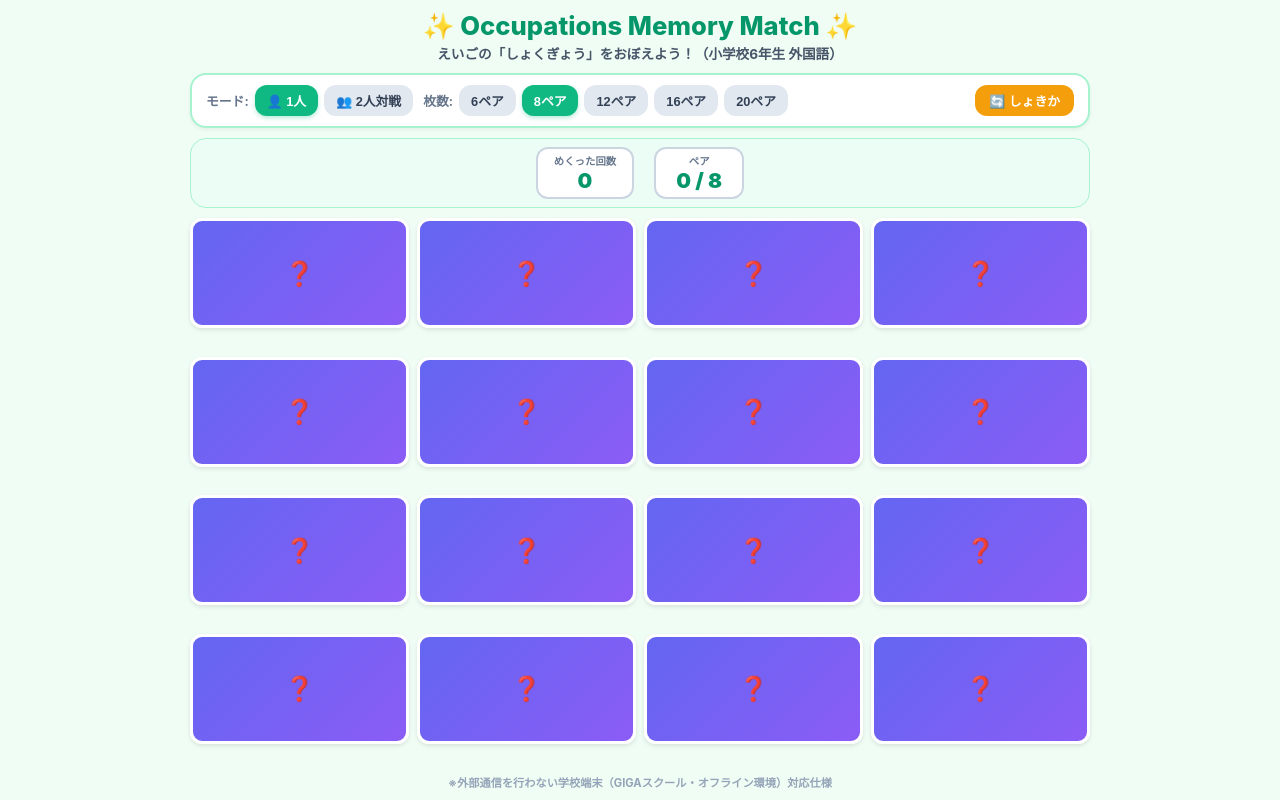
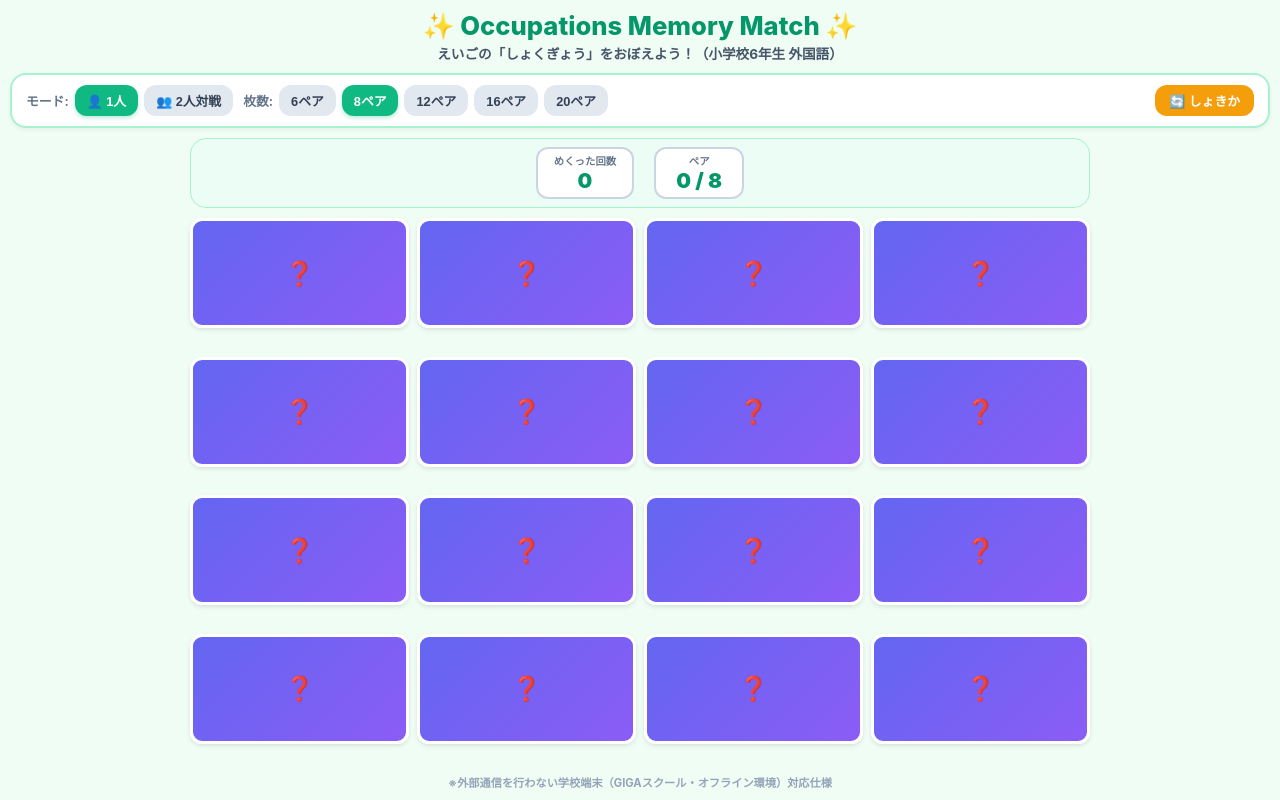
Before and after one commit to dariuszt007/match_game, a plain HTML site: page index.html in a window 1280 px wide. Drawn offline with Linux system fonts and the light colour scheme.

Commit message:
Update index.html

```diff
--- a/index.html
+++ b/index.html
@@ -55,7 +55,7 @@
             align-items: center;
             justify-content: space-between;
             gap: 10px;
-            max-width: 900px;
+            max-width: none;
             margin: 0 auto 10px auto;
             width: 100%;
         }
```
